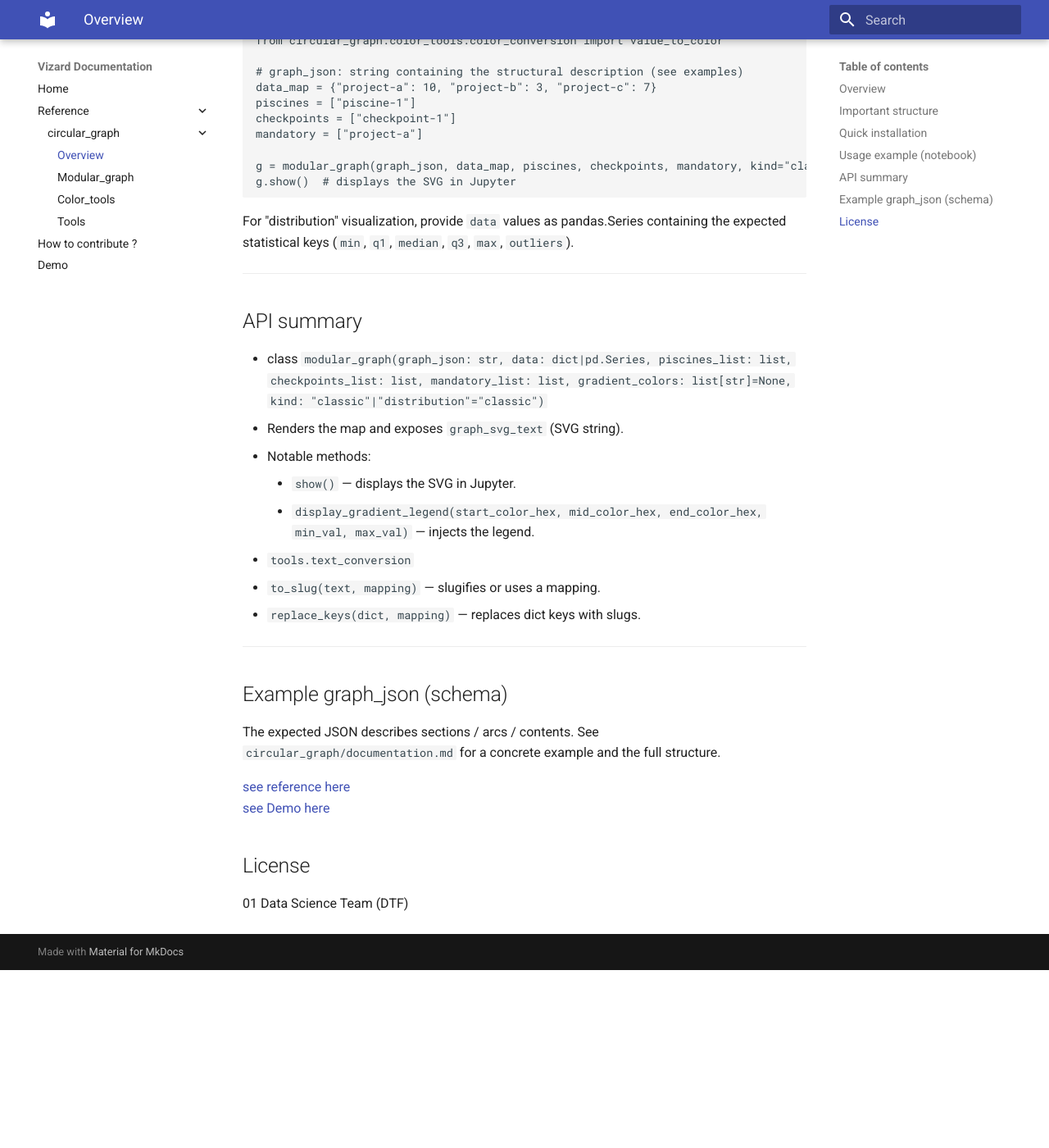
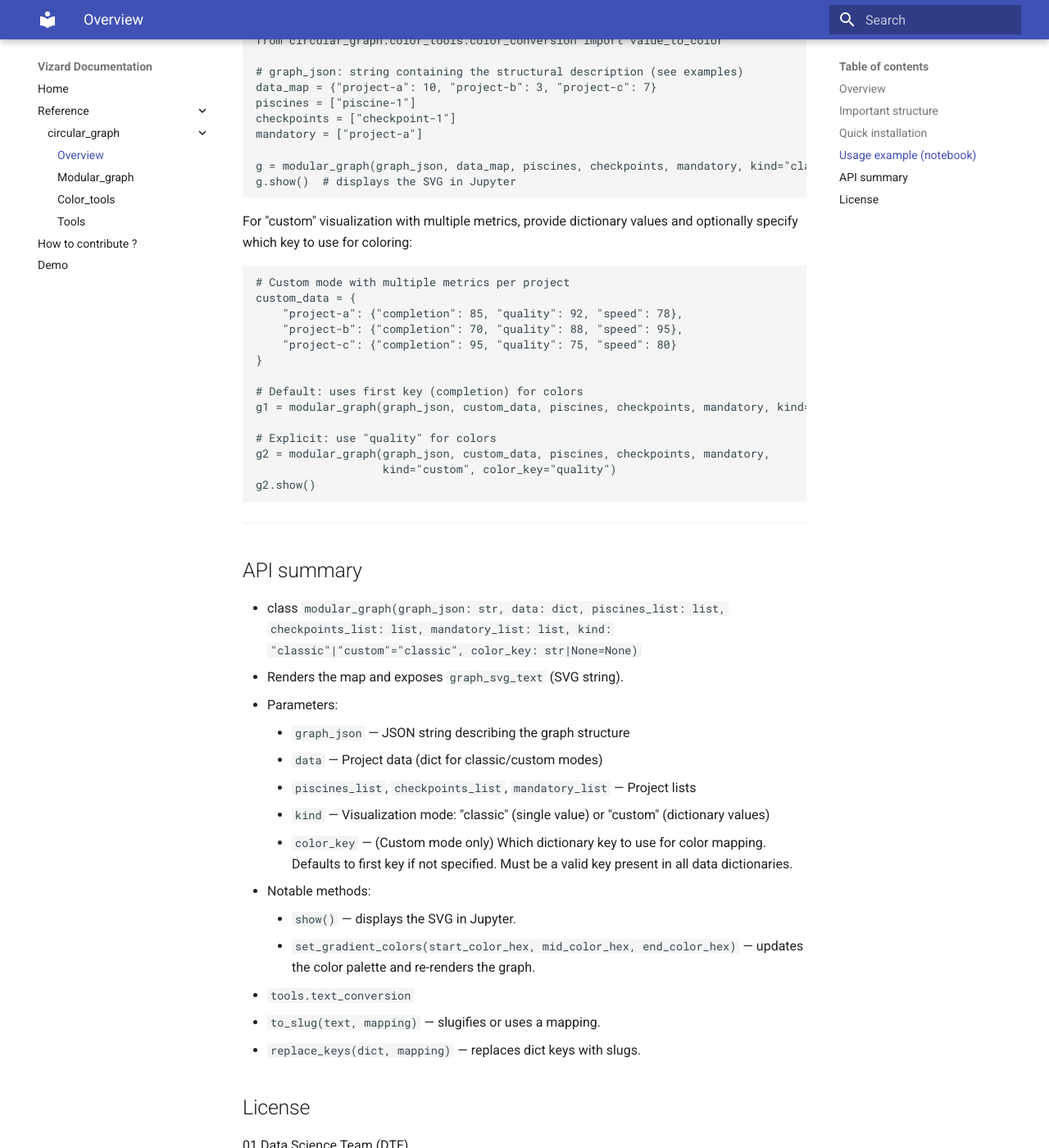
Before and after one commit to 01-edu/vizard, an MkDocs documentation site: the page built from docs/circular_graph_index.md, in a window 1280 px wide and 1400 px high, scrolled down 1192 px. Shown: the whole window at 82% size. Built offline with MkDocs 1.6.1 and Material for MkDocs 9.7.7, drawn with Linux system fonts in a browser that asks for light colours; before the commit the page ends 2375 px from its top, so only the background shows below that.

Commit message:
feat: update documentation for custom visualization mode in modular_graph

````diff
--- a/docs/circular_graph_index.md
+++ b/docs/circular_graph_index.md
@@ -45,28 +45,44 @@ g = modular_graph(graph_json, data_map, piscines, checkpoints, mandatory, kind="
 g.show()  # displays the SVG in Jupyter
 ```
 
-For "distribution" visualization, provide `data` values as pandas.Series containing the expected statistical keys (`min`, `q1`, `median`, `q3`, `max`, `outliers`).
+For "custom" visualization with multiple metrics, provide dictionary values and optionally specify which key to use for coloring:
+
+```python
+# Custom mode with multiple metrics per project
+custom_data = {
+    "project-a": {"completion": 85, "quality": 92, "speed": 78},
+    "project-b": {"completion": 70, "quality": 88, "speed": 95},
+    "project-c": {"completion": 95, "quality": 75, "speed": 80}
+}
+
+# Default: uses first key (completion) for colors
+g1 = modular_graph(graph_json, custom_data, piscines, checkpoints, mandatory, kind="custom")
+
+# Explicit: use "quality" for colors
+g2 = modular_graph(graph_json, custom_data, piscines, checkpoints, mandatory,
+                   kind="custom", color_key="quality")
+g2.show()
+```
 
 ---
 ## API summary
 
-- class `modular_graph(graph_json: str, data: dict|pd.Series, piscines_list: list, checkpoints_list: list, mandatory_list: list, gradient_colors: list[str]=None, kind: "classic"|"distribution"="classic")`
+- class `modular_graph(graph_json: str, data: dict, piscines_list: list, checkpoints_list: list, mandatory_list: list, kind: "classic"|"custom"="classic", color_key: str|None=None)`
   - Renders the map and exposes `graph_svg_text` (SVG string).
+  - Parameters:
+    - `graph_json` — JSON string describing the graph structure
+    - `data` — Project data (dict for classic/custom modes)
+    - `piscines_list`, `checkpoints_list`, `mandatory_list` — Project lists
+    - `kind` — Visualization mode: "classic" (single value) or "custom" (dictionary values)
+    - `color_key` — (Custom mode only) Which dictionary key to use for color mapping. Defaults to first key if not specified. Must be a valid key present in all data dictionaries.
   - Notable methods:
     - `show()` — displays the SVG in Jupyter.
-    - `display_gradient_legend(start_color_hex, mid_color_hex, end_color_hex, min_val, max_val)` — injects the legend.
+    - `set_gradient_colors(start_color_hex, mid_color_hex, end_color_hex)` — updates the color palette and re-renders the graph.
 
 - `tools.text_conversion`
   - `to_slug(text, mapping)` — slugifies or uses a mapping.
   - `replace_keys(dict, mapping)` — replaces dict keys with slugs.
 
----
-## Example graph_json (schema)
 
-The expected JSON describes sections / arcs / contents. See `circular_graph/documentation.md` for a concrete example and the full structure.
-
-[see reference here](modular_graph.md)
-<br/>
-[see Demo here](demo.md)
 ## License
 01 Data Science Team (DTF)
````
